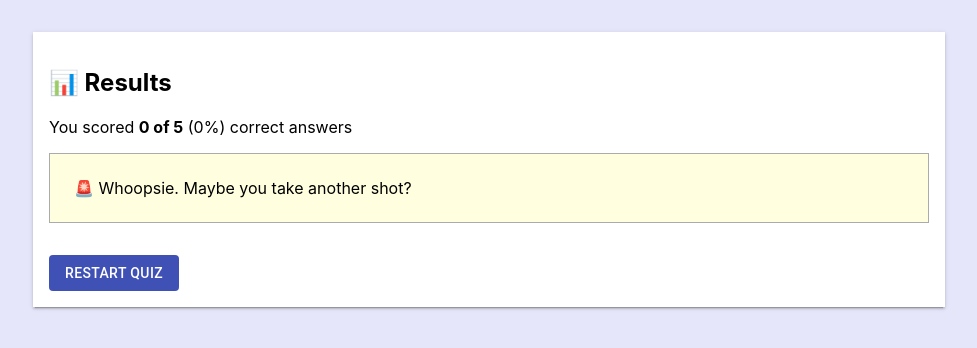
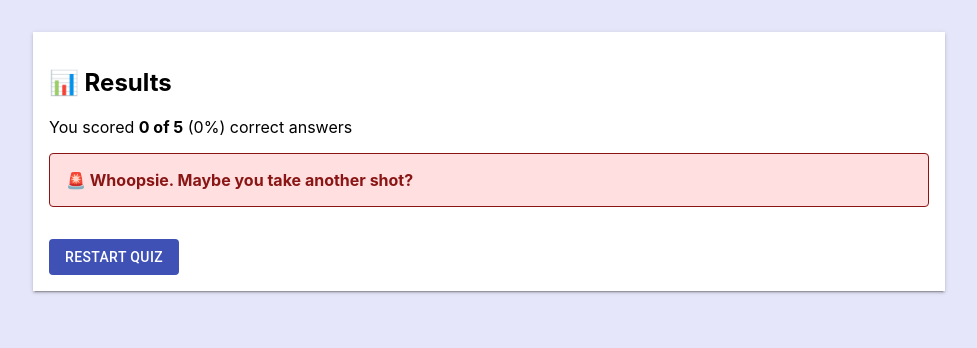
Before and after one commit to NovatecConsulting/hack21-language-is-a-powerful-tool, a React (Create React App) app: page /result in a window 1280 px wide. Shown: the top 348 px of the page, without its empty margins (151-1128 px from the left). Built offline with nearby package versions, Linux system fonts and the light colour scheme.

Commit message:
result box colors aligned

```diff
--- a/src/components/QuestionComponent.tsx
+++ b/src/components/QuestionComponent.tsx
@@ -37,7 +37,7 @@ const QuestionComponent = ({index, question, showResult, answerCorrect, checkRes
       </FormControl>
       {showResult && (
       <Box marginBottom={5}>
-        <Box padding={2} className={answerCorrect ? "same" : "different"}>{answerCorrect ? "🎉 Great, we are on the same page" : "🚨 Sorry, we see have a different interpretation"}</Box>
+        <Box padding={2} className={answerCorrect ? "good" : "alarm"}>{answerCorrect ? "🎉 Great, we are on the same page" : "🚨 Sorry, we see have a different interpretation"}</Box>
         <Box className="explanation">
           <h4>💡 Explanation</h4>
           <p>{question.explanation}</p>
--- a/src/components/ResultPage.tsx
+++ b/src/components/ResultPage.tsx
@@ -32,7 +32,7 @@ const ResultPage: React.FC = () => {
       <Box boxShadow={2} padding={2} marginTop={4} className="mainBox">
       <h2>📊 Results</h2>
       <p>You scored <b>{result} of {maxQuestionCount}</b> ({result/maxQuestionCount*100}%) correct answers</p>
-      <Box padding={3} className="reward">{getRewardText(result, maxQuestionCount)}</Box>
+      <Box padding={2} className={getRewardLevel(result, maxQuestionCount)}>{getRewardText(result, maxQuestionCount)}</Box>
       <Box marginTop={4} className="button">
       <RouterLink to="">
         <Button variant="contained" color="primary" disableElevation >Restart Quiz</Button>
@@ -42,7 +42,7 @@ const ResultPage: React.FC = () => {
     </Container>
   );
 
-  function getRewardLevel(correctCount: number, totalCount: number): String  {
+  function getRewardLevel(correctCount: number, totalCount: number): string  {
     var result = correctCount/totalCount;
     if(result < margins.MEH) {
       return resultLevel.BAD;
@@ -55,7 +55,7 @@ const ResultPage: React.FC = () => {
     }
   }
 
-  function getRewardText(correctCount: number, totalCount: number): String {
+  function getRewardText(correctCount: number, totalCount: number): string {
     var rewardLevel = getRewardLevel(correctCount, totalCount);
     switch(rewardLevel) {
       case resultLevel.BAD:
--- a/src/index.css
+++ b/src/index.css
@@ -42,11 +42,6 @@ span#slack {
   color: #525252;
 }
 
-div.reward {
-  border: 1px solid #ababab;
-  background-color: #FFFFE0;
-}
-
 div.disclaimer {
   border: 1px solid #ababab;
   background-color: #efefef;
@@ -86,7 +81,7 @@ fieldset.answer-section legend{
   color: black;
 }
 
-div.same {
+div.good, div.perfect {
   color: #628354;
   font-weight: bold;
   background-color: #e1ffd5;
@@ -94,7 +89,15 @@ div.same {
   border-radius: 4px;
 }
 
-div.different {
+div.meh {
+  color: #808044;
+  font-weight: bold;
+  background-color: #FFFFE0;
+  border: 1px solid #808044;
+  border-radius: 4px;
+}
+
+div.alarm, div.bad {
   color: #8a1515;
   font-weight: bold;
   background-color: #ffdfdf;
```
